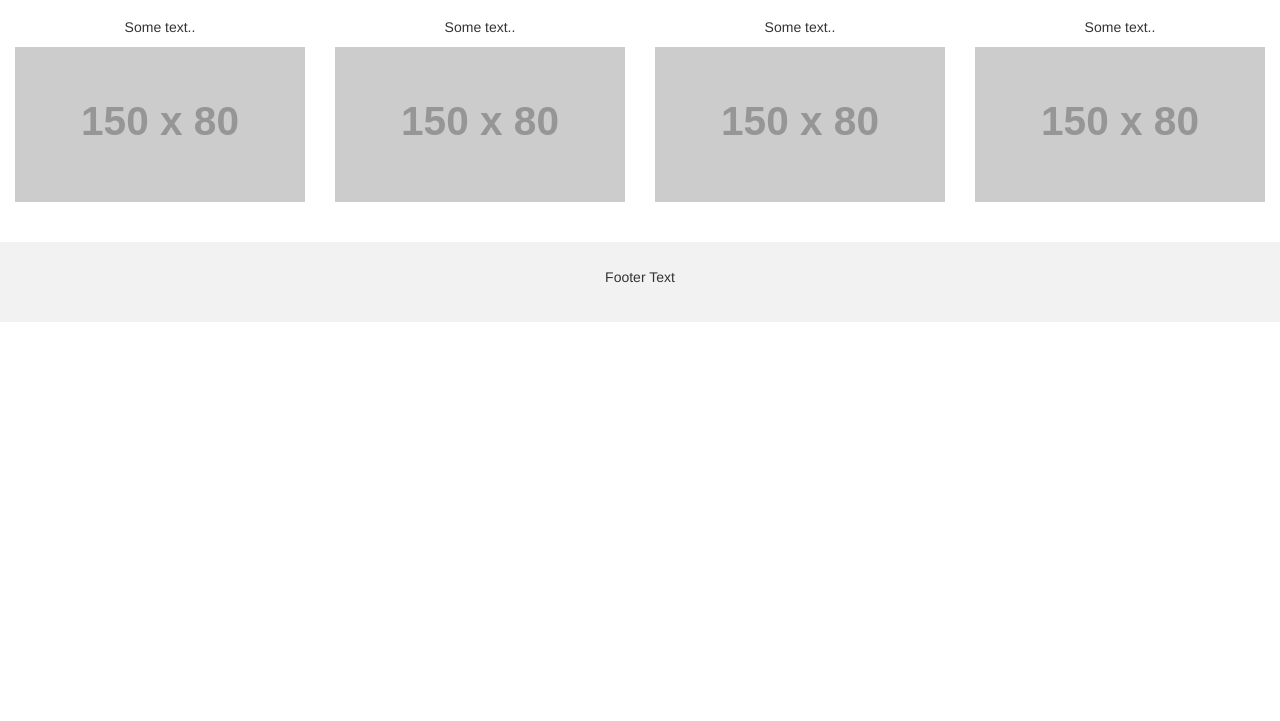
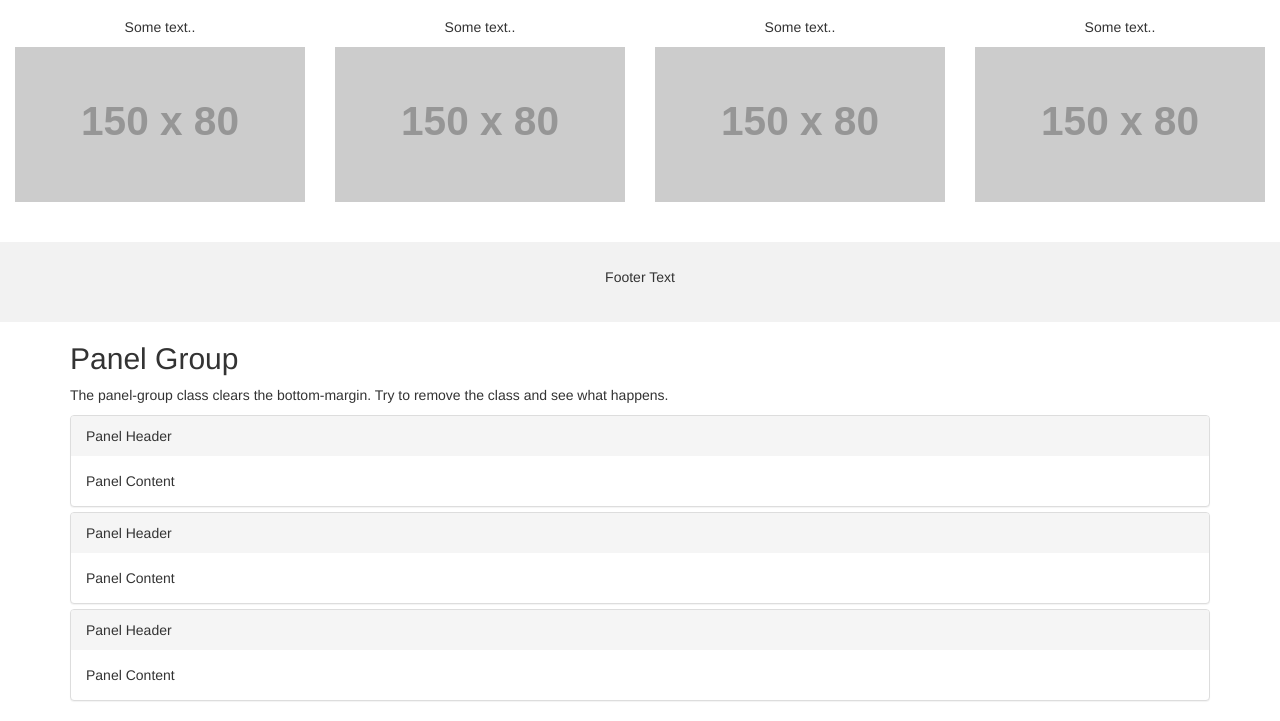
Before and after one commit to Gazala-Khan/centralized-workflow, a plain HTML site: page index.html in a window 1280 px wide. Shown: the part 586-1307 px from the top of the page. Before the commit the page ends 908 px from the top, so only its background shows below. Drawn offline with nearby package versions, Linux system fonts and the light colour scheme; placeholder pictures from the web are drawn by us.

```diff
--- a/index.html
+++ b/index.html
@@ -110,7 +110,24 @@
         <footer class="container-fluid text-center">
             <p>Footer Text</p>
         </footer>
-
+        <div class="container">
+            <h2>Panel Group</h2>
+            <p>The panel-group class clears the bottom-margin. Try to remove the class and see what happens.</p>
+            <div class="panel-group">
+                <div class="panel panel-default">
+                    <div class="panel-heading">Panel Header</div>
+                    <div class="panel-body">Panel Content</div>
+                </div>
+                <div class="panel panel-default">
+                    <div class="panel-heading">Panel Header</div>
+                    <div class="panel-body">Panel Content</div>
+                </div>
+                <div class="panel panel-default">
+                    <div class="panel-heading">Panel Header</div>
+                    <div class="panel-body">Panel Content</div>
+                </div>
+            </div>
+        </div>
     </body>
 
 </html>
```
